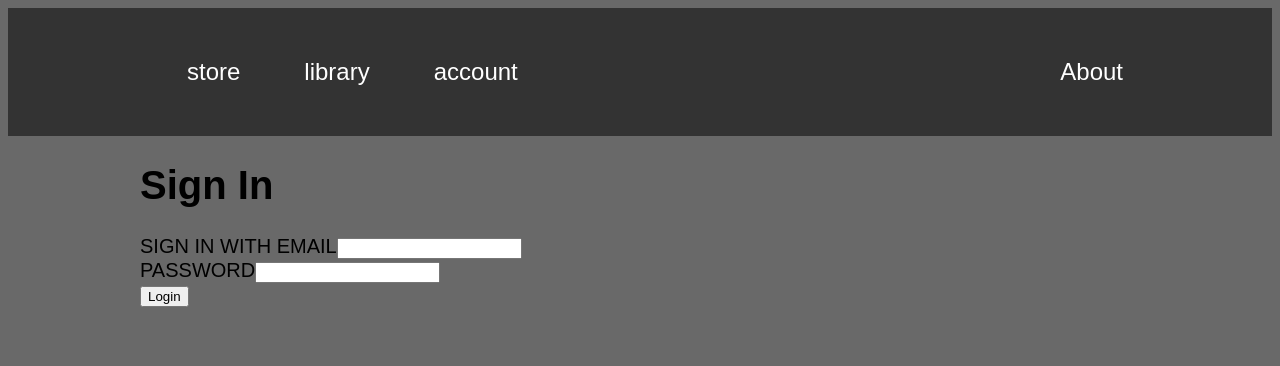
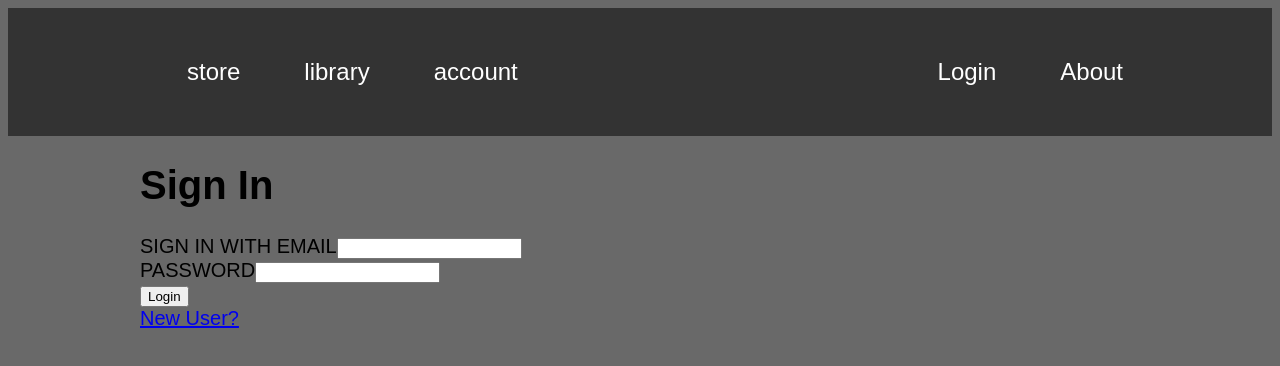
Before and after one commit to Paikchu/stream-frontend, a React (Create React App) app: page /com-sign-in in a window 1280 px wide. Shown: the top 366 px of the page. Built offline with nearby package versions, Linux system fonts and the light colour scheme.

Commit message:
Rewrite the SignIn.js and SignUp.js with function component Add some input constraints. Add Login jump from homepage.

```diff
--- a/src/App.js
+++ b/src/App.js
@@ -33,7 +33,7 @@ const router = createBrowserRouter([
         errorElement: <ErrorPage />,
     },
     {
-        path: "/user-sign-up",
+        path: "/sign-up",
         element: <SignUp name="user"/>,
         errorElement: <ErrorPage/>
     }
--- a/src/components/NavBarG.js
+++ b/src/components/NavBarG.js
@@ -10,6 +10,7 @@ function NavBarG (){
                         <li><a href="/library">library </a></li>
                         <li><a href="/account">account</a></li>
                         <li className="right-item"><a className="active" href="/about">About</a></li>
+                        <li className="right-item"><a className="active" href="/user-sign-in">Login</a></li>
                     </ul>
                 </div>
             </div>
--- a/src/components/SignIn.js
+++ b/src/components/SignIn.js
@@ -65,6 +65,9 @@ export default function SignIn(props) {
                         Login
                     </button>
                 </div>
+                <div>
+                    <a href="/sign-up">New User?</a>
+                </div>
             </div>
         </div>
     );
--- a/src/components/SignUp.js
+++ b/src/components/SignUp.js
@@ -114,6 +114,7 @@ export default function SignUp(props) {
                         Login
                     </button>
                 </div>
+
             </div>
         </div>
     );
```
